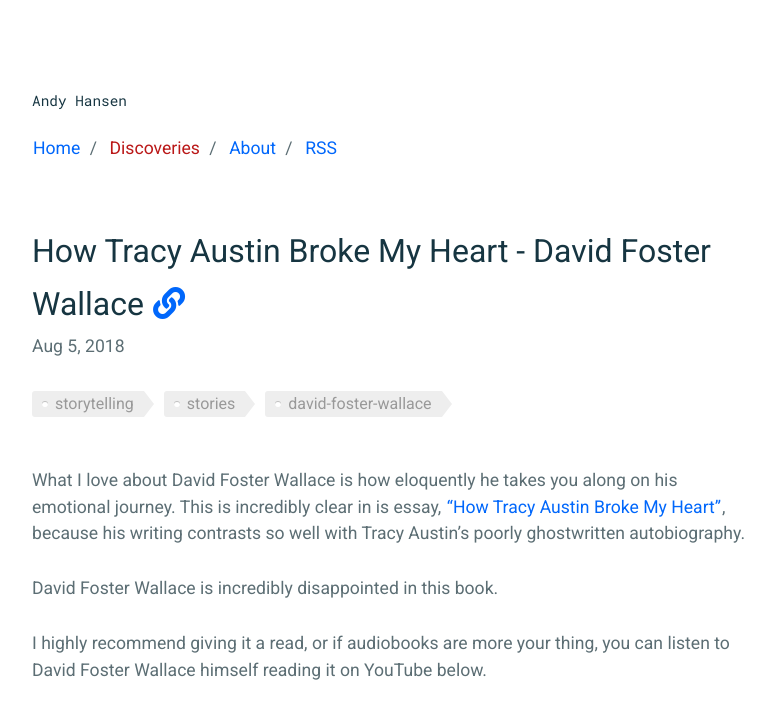
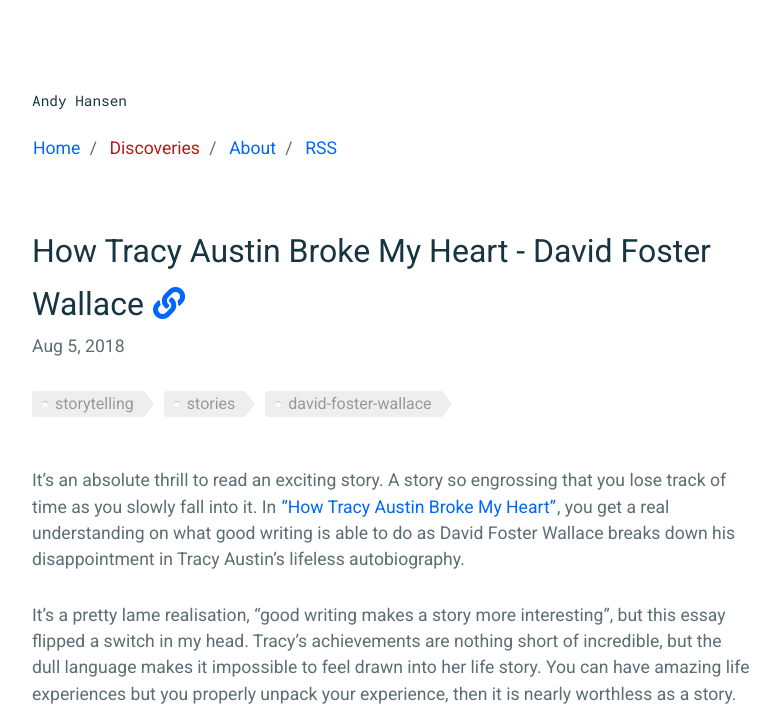
Before and after one commit to andyhansen/blog, a Jekyll site: the page built from _posts/2018-08-05-david-foster-wallce-tracy-austin.md, in a window 1280 px wide, cut to the strip 0-712 px from the top of the page. Shown: the whole strip, without its empty margins (248-1028 px from the left). Built offline with Jekyll 4.4.1, drawn with Linux system fonts in a browser that asks for light colours; nearby versions of some CDN libraries; comment, search, counter and statistics services are not loaded; some of the changed text lies outside the part shown.

Commit message:
Rework Tracy Austin

```diff
--- a/_posts/2018-08-05-david-foster-wallce-tracy-austin.md
+++ b/_posts/2018-08-05-david-foster-wallce-tracy-austin.md
@@ -9,13 +9,11 @@
 link: https://www.scribd.com/doc/134106158/How-Tracy-Austin-Broke-My-Heart-David-Foster-Wallace
 ---
 
-What I love about David Foster Wallace is how eloquently he takes you along on his emotional journey. This is incredibly clear in is essay, ["How Tracy Austin Broke My Heart"](https://www.scribd.com/doc/134106158/How-Tracy-Austin-Broke-My-Heart-David-Foster-Wallace), because his writing contrasts so well with Tracy Austin's poorly ghostwritten autobiography.
+It's an absolute thrill to read an exciting story. A story so engrossing that you lose track of time as you slowly fall into it. In ["How Tracy Austin Broke My Heart"](https://www.scribd.com/doc/134106158/How-Tracy-Austin-Broke-My-Heart-David-Foster-Wallace), you get a real understanding on what good writing is able to do as David Foster Wallace breaks down his disappointment in Tracy Austin's lifeless autobiography.
 
-David Foster Wallace is incredibly disappointed in this book.
+It's a pretty lame realisation, "good writing makes a story more interesting", but this essay flipped a switch in my head. Tracy's achievements are nothing short of incredible, but the dull language makes it impossible to feel drawn into her life story. You can have amazing life experiences but you properly unpack your experience, then it is nearly worthless as a story.
 
-
-
-I highly recommend giving it a read, or if audiobooks are more your thing, you can listen to David Foster Wallace himself reading it on YouTube below.
+I highly recommend giving the essay a read, or if audio books are more your thing, you can listen to David Foster Wallace himself reading it on YouTube below.
 
 <div class="youtube-wrapper">
   <iframe src="https://www.youtube-nocookie.com/embed/U7BYK0hZibk" frameborder="0" allow="encrypted-media" allowfullscreen></iframe>
@@ -23,3 +21,5 @@
 
 If you liked my post, or feel like I could have done something better, please let me know in the comments!
 I'm doing my best, but I've still got a long way to go.
+
+> 	Note: This is my second attempt at this post. The first ended up way too much like a terrible high school essay. I felt compelled to remove my poorly written justifications, and just stick to the basics. "I like this essay because it is written good". [You can find the old version on GitHub.](https://github.com/andyhansen/blog/blob/9167215ce27874420b03927ad9b4291d94d39d81/_posts/2018-08-05-david-foster-wallce-tracy-austin.md)
```
